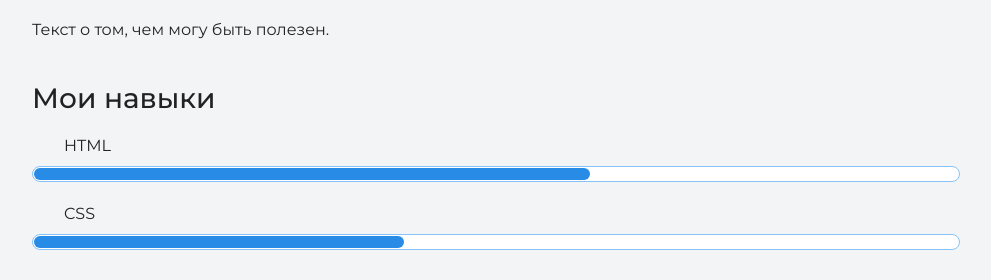
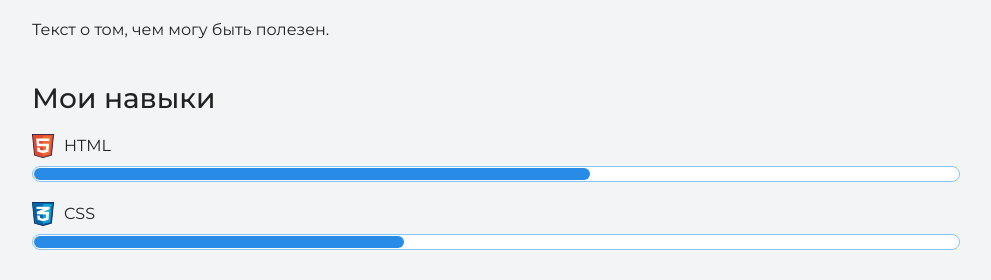
Before and after one commit to Samonchenko/Demo, a plain HTML site: page index.html in a window 1280 px wide. Shown: the part 1905-2185 px from the top of the page, without its empty margins (144-1135 px from the left). Drawn offline with nearby package versions, Linux system fonts and the light colour scheme.

Commit message:
Update index.html

```diff
--- a/index.html
+++ b/index.html
@@ -32,9 +32,9 @@
           <div class="skills">
             <h3>Мои навыки</h3>
             <dl class="skills-list">
-              <dt class="skills-html">HTML</dt>
+              <dt class="skill-html">HTML</dt>
               <dd class="level"><div style="width: 60%;">60% </div></dd>
-              <dt class="skills-Css">CSS</dt>
+              <dt class="skill-css">CSS</dt>
               <dd class="level"><div style="width: 40%;">40%</div></dd>
             </dl>
           </div>
```
